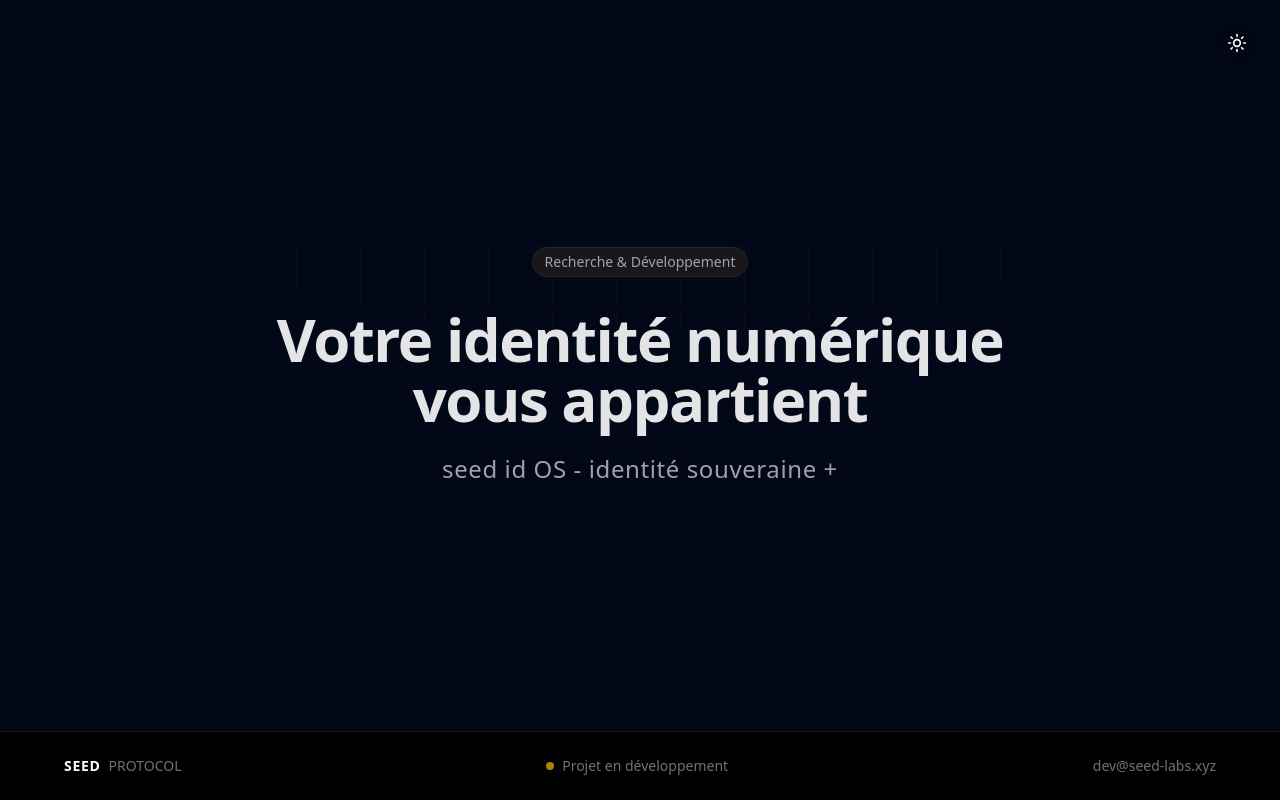
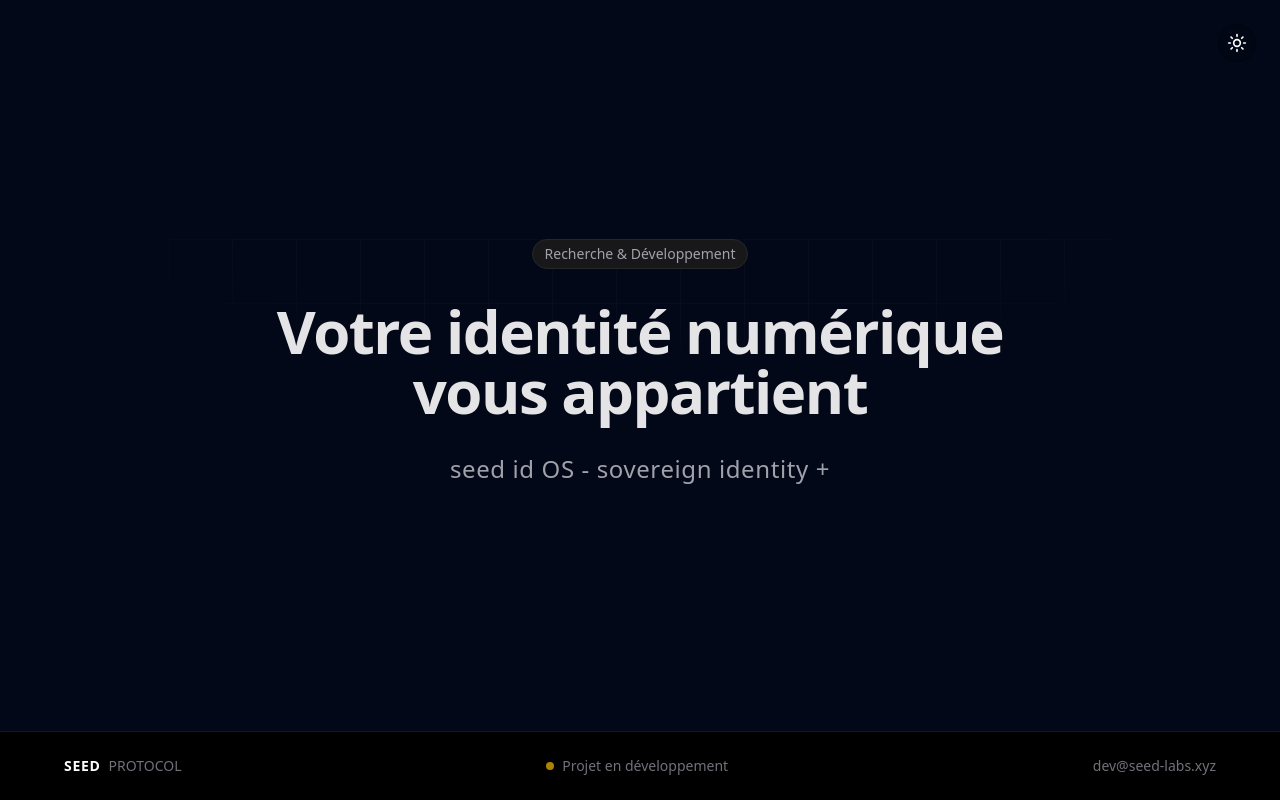
Before and after one commit to RSM-code/seed-labs, a React (Vite) app: page / in a window 1280 px wide. Built offline with nearby package versions, Linux system fonts and the light colour scheme.

Commit message:
[dyad] Animating hero text with translations - wrote 1 file(s)

```diff
--- a/src/components/Hero.tsx
+++ b/src/components/Hero.tsx
@@ -1,6 +1,27 @@
-import { motion } from "framer-motion";
+import { motion, AnimatePresence } from "framer-motion";
+import { useState, useEffect } from "react";
+
+const slogans = [
+  { lang: "fr", text: "seed id OS - identité souveraine +" },
+  { lang: "en", text: "seed id OS - sovereign identity +" },
+  { lang: "es", text: "seed id OS - identidad soberana +" },
+  { lang: "ja", text: "seed id OS - 主権的アイデンティティ +" },
+  { lang: "zh", text: "seed id OS - 主权身份 +" },
+  { lang: "ru", text: "seed id OS - суверенная идентичность +" },
+  { lang: "tr", text: "seed id OS - egemen kimlik +" },
+  { lang: "id", text: "seed id OS - identitas berdaulat +" },
+];
 
 export const Hero = () => {
+  const [index, setIndex] = useState(0);
+
+  useEffect(() => {
+    const interval = setInterval(() => {
+      setIndex((prevIndex) => (prevIndex + 1) % slogans.length);
+    }, 3000);
+    return () => clearInterval(interval);
+  }, []);
+
   return (
     <section className="flex flex-col justify-center items-center text-center px-6 relative overflow-hidden">
       {/* Background grid effect */}
@@ -18,9 +39,20 @@ export const Hero = () => {
         <h1 className="text-4xl md:text-5xl lg:text-6xl font-bold tracking-tight mb-6 text-zinc-800 dark:text-zinc-200">
           Votre identité numérique vous appartient
         </h1>
-        <p className="text-lg md:text-xl lg:text-2xl text-zinc-600 dark:text-zinc-400 font-light tracking-wide max-w-3xl mx-auto">
-          seed id OS - identité souveraine +
-        </p>
+        <div className="relative h-12 flex items-center justify-center">
+          <AnimatePresence mode="wait">
+            <motion.p
+              key={slogans[index].lang}
+              initial={{ opacity: 0, y: 20 }}
+              animate={{ opacity: 1, y: 0 }}
+              exit={{ opacity: 0, y: -20 }}
+              transition={{ duration: 0.5, ease: "easeInOut" }}
+              className="text-lg md:text-xl lg:text-2xl text-zinc-600 dark:text-zinc-400 font-light tracking-wide max-w-3xl mx-auto absolute"
+            >
+              {slogans[index].text}
+            </motion.p>
+          </AnimatePresence>
+        </div>
       </motion.div>
     </section>
   );
```
